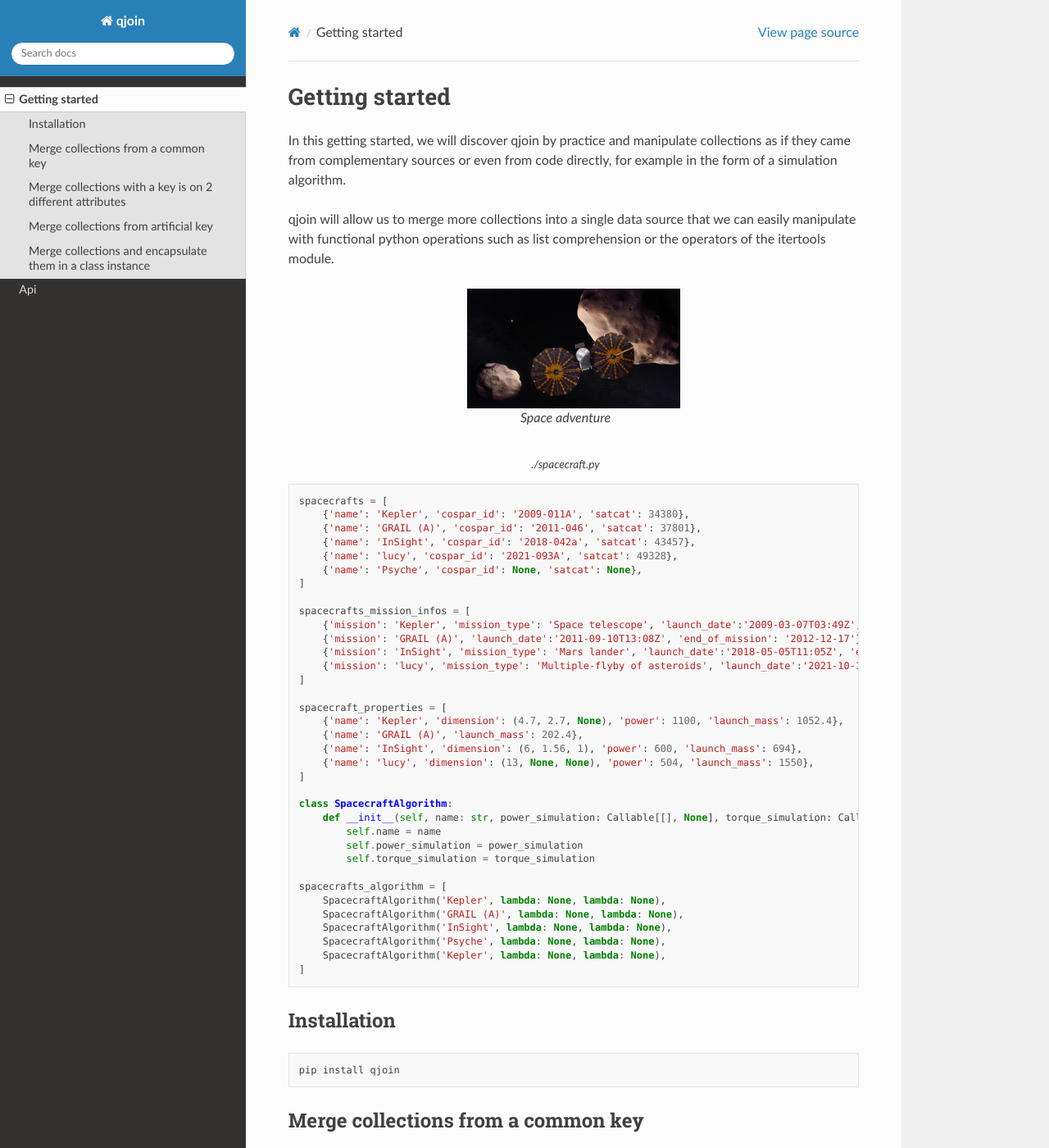
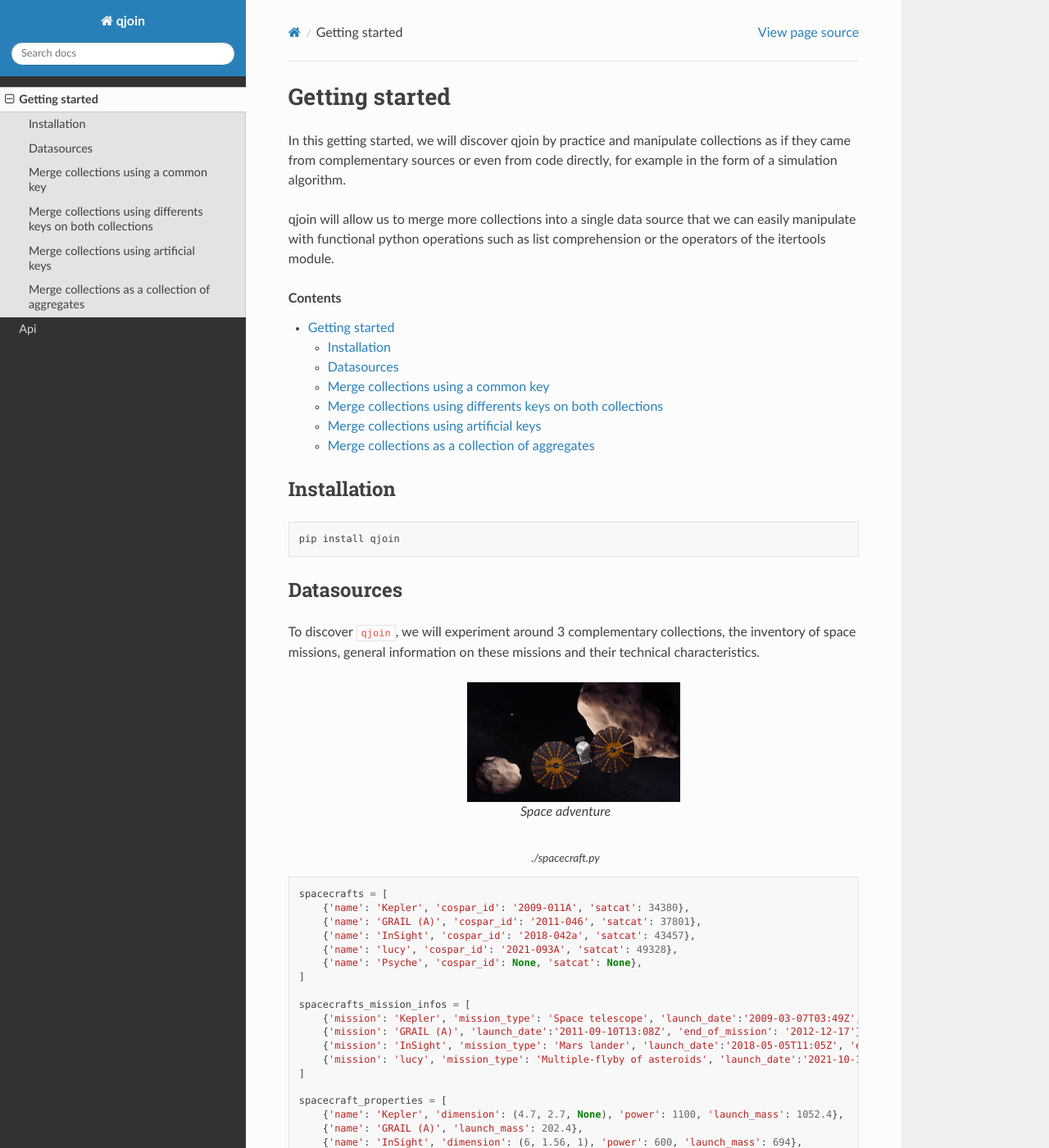
Before and after one commit to FabienArcellier/qjoin, a Sphinx documentation site: the page built from docs/getting_started.rst, in a window 1280 px wide and 1400 px high. Shown: the whole window at 82% size. Built offline with Sphinx 7.4.7 and the Read the Docs theme 2.0.0, drawn with Linux system fonts in a browser that asks for light colours; some of the changed text lies outside the part shown.

Commit message:
implement minimum valuable code to run the getting started
* docs: write getting started for aggregate
* fix: continuous integration

```diff
--- a/docs/getting_started.rst
+++ b/docs/getting_started.rst
@@ -4,6 +4,21 @@
 In this getting started, we will discover qjoin by practice and manipulate collections as if they came from complementary sources or even from code directly, for example in the form of a simulation algorithm.
 
 qjoin will allow us to merge more collections into a single data source that we can easily manipulate with functional python operations such as list comprehension or the operators of the itertools module.
+
+.. contents::
+  :backlinks: top
+
+Installation
+************
+
+.. code-block:: bash
+
+    pip install qjoin
+
+Datasources
+***********
+
+To discover ``qjoin``, we will experiment around 3 complementary collections, the inventory of space missions, general information on these missions and their technical characteristics.
 
 .. figure:: ./lucy.png
     :alt: Lucy spacecraft
@@ -36,29 +51,8 @@
         {'name': 'lucy', 'dimension': (13, None, None), 'power': 504, 'launch_mass': 1550},
     ]
 
-    class SpacecraftAlgorithm:
-        def __init__(self, name: str, power_simulation: Callable[[], None], torque_simulation: Callable[[], None]):
-            self.name = name
-            self.power_simulation = power_simulation
-            self.torque_simulation = torque_simulation
-
-    spacecrafts_algorithm = [
-        SpacecraftAlgorithm('Kepler', lambda: None, lambda: None),
-        SpacecraftAlgorithm('GRAIL (A)', lambda: None, lambda: None),
-        SpacecraftAlgorithm('InSight', lambda: None, lambda: None),
-        SpacecraftAlgorithm('Psyche', lambda: None, lambda: None),
-        SpacecraftAlgorithm('Kepler', lambda: None, lambda: None),
-    ]
-
-Installation
-************
-
-.. code-block:: bash
-
-    pip install qjoin
-
-Merge collections from a common key
-***********************************
+Merge collections using a common key
+************************************
 
 .. code-block:: python
     :caption: ./1_fusion_common_key.py
@@ -71,8 +65,8 @@
         print('')
         print('')
 
-Merge collections with a key is on 2 different attributes
-*********************************************************
+Merge collections using differents keys on both collections
+***********************************************************
 
 .. code-block:: python
     :caption: ./2_fusion_different_key_attribute.py
@@ -85,8 +79,8 @@
         print('')
         print('')
 
-Merge collections from artificial key
-*************************************
+Merge collections using artificial keys
+***************************************
 
 .. code-block:: python
     :caption: ./3_fusion_artificial_key.py
@@ -99,8 +93,12 @@
         print('')
         print('')
 
-Merge collections and encapsulate them in a class instance
-**********************************************************
+Merge collections as a collection of aggregates
+***********************************************
+
+A strongly typed collection is easier to manipulate than a dictionary collection. Typing brings comfort to development in an IDE and facilitates the understanding of the inputs/outputs of an API.
+
+The ``as_aggregate`` function allows you to build a collection of aggregates. Aggregates all share the same type. They will be interpreted by the IDE which will offer auto-completion on each of the elements of the collection.
 
 .. code-block:: python
     :caption: ./4_fusion_as_aggregate.py
@@ -119,10 +118,10 @@
             """
             If this method is present, it will be invoked after qjoin has created the object.
             """
-            print(self.spacecraft['name'])
+            self.mission_type = self.spacecraft_mission_infos.get('mission_type', 'N/D')
 
         def __str__(self):
-            return f'{self.name} - (mission: { self.spacecraft_mission_infos.get("mission_type", "N/D") }'
+            return f'{self.name} - (mission: { self.mission_type })'
 
     spacecrafts_aggregates = qjoin.on(spacecrafts)
         .join(spacecrafts_mission_infos, left=lambda s: s['name'].lower(), right=lambda s: s['mission'].lower())
```
Also changed, not shown: other parts of docs/getting_started.rst (+1 -0 lines), docs/principle.png, 2 other files.
